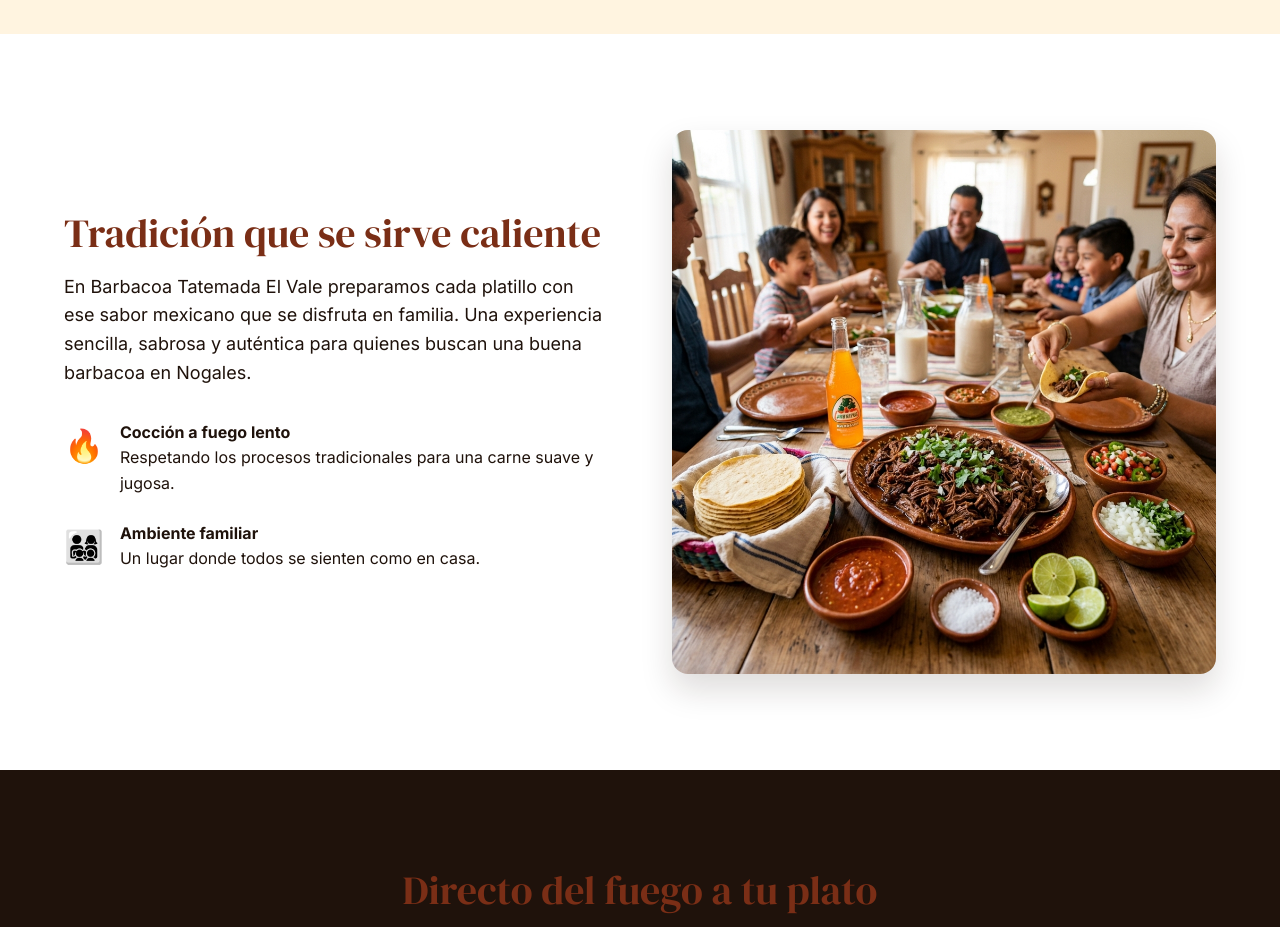
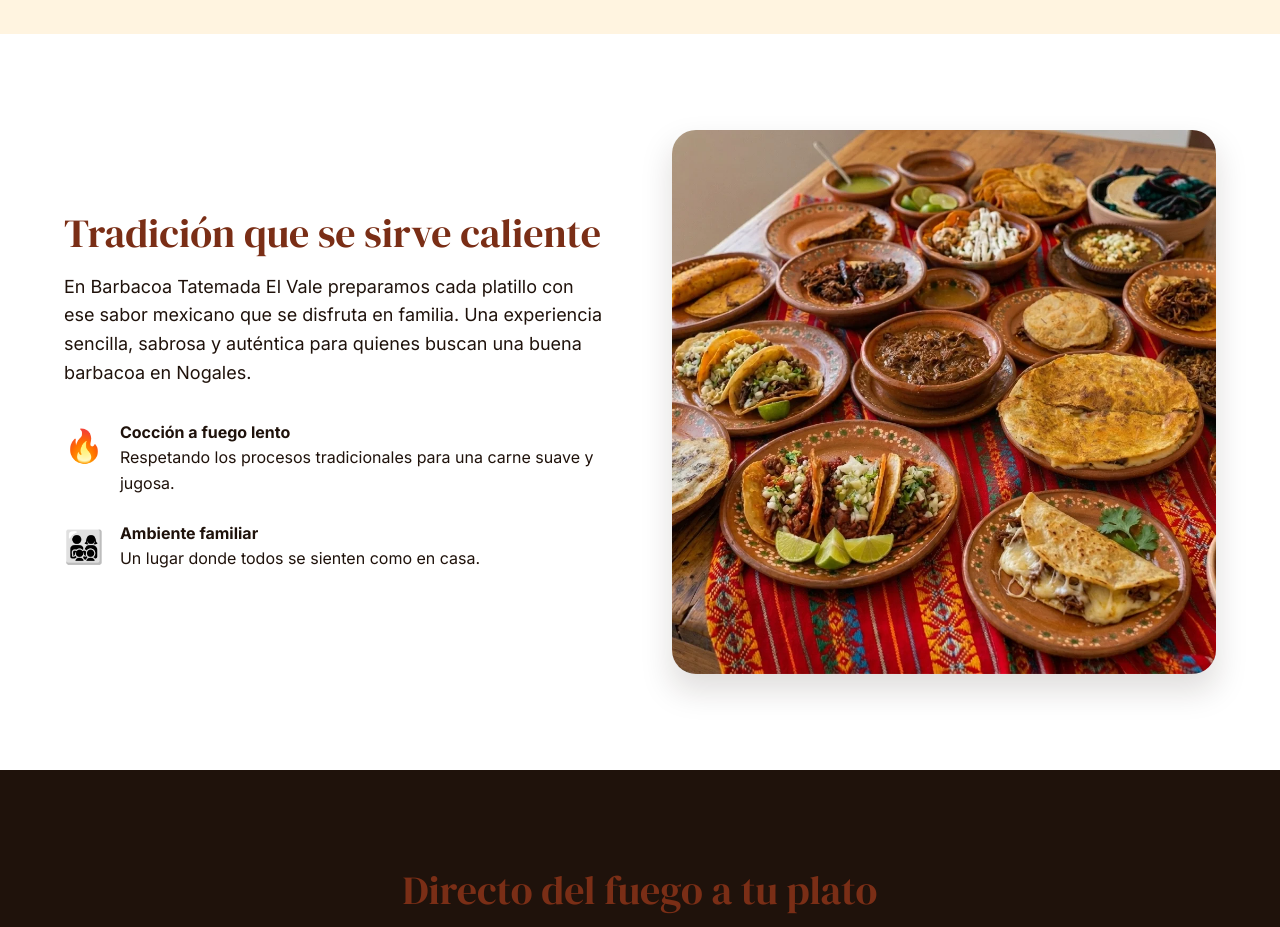
Before and after one commit to Denalatika/barbacoatatemada, a plain HTML site: page index.html in a window 1280 px wide. Shown: the part 2980-3907 px from the top of the page. Drawn offline with Linux system fonts and the light colour scheme.

Commit message:
feat: Add alternating slideshow for story image

```diff
--- a/index.html
+++ b/index.html
@@ -197,8 +197,9 @@
                     </div>
                 </div>
             </div>
-            <div class="story-image">
-                <img src="assets/images/orden_familiar.png" alt="Familia comiendo barbacoa" loading="lazy">
+            <div class="story-image" style="position: relative;">
+                <img src="assets/images/orden_familiar.png" id="story-img-1" alt="Familia comiendo barbacoa" style="transition: opacity 1s ease-in-out; width: 100%; border-radius: var(--radius-lg); box-shadow: var(--shadow-lg); object-fit: cover; display: block; opacity: 1;" loading="lazy">
+                <img src="assets/images/mesa_familiar.webp" id="story-img-2" alt="Mesa de barbacoa" style="position: absolute; top: 0; left: 0; width: 100%; height: 100%; transition: opacity 1s ease-in-out; border-radius: var(--radius-lg); box-shadow: var(--shadow-lg); object-fit: cover; opacity: 0;" loading="lazy">
             </div>
         </div>
     </section>
--- a/js/script.js
+++ b/js/script.js
@@ -108,6 +108,21 @@ document.addEventListener('DOMContentLoaded', () => {
         document.documentElement.style.setProperty('--yp', (y / window.innerHeight).toFixed(2));
     };
     document.body.addEventListener('pointermove', syncPointer);
+
+    // Story Image Slideshow
+    const storyImg1 = document.getElementById('story-img-1');
+    const storyImg2 = document.getElementById('story-img-2');
+    if (storyImg1 && storyImg2) {
+        setInterval(() => {
+            if (storyImg1.style.opacity === '1') {
+                storyImg1.style.opacity = '0';
+                storyImg2.style.opacity = '1';
+            } else {
+                storyImg1.style.opacity = '1';
+                storyImg2.style.opacity = '0';
+            }
+        }, 4000); // Cambia cada 4 segundos
+    }
 });
 
     // --- Interactive Mobile Menu Logic ---
```
Also changed, not shown: assets/images/mesa_familiar.webp (added).
